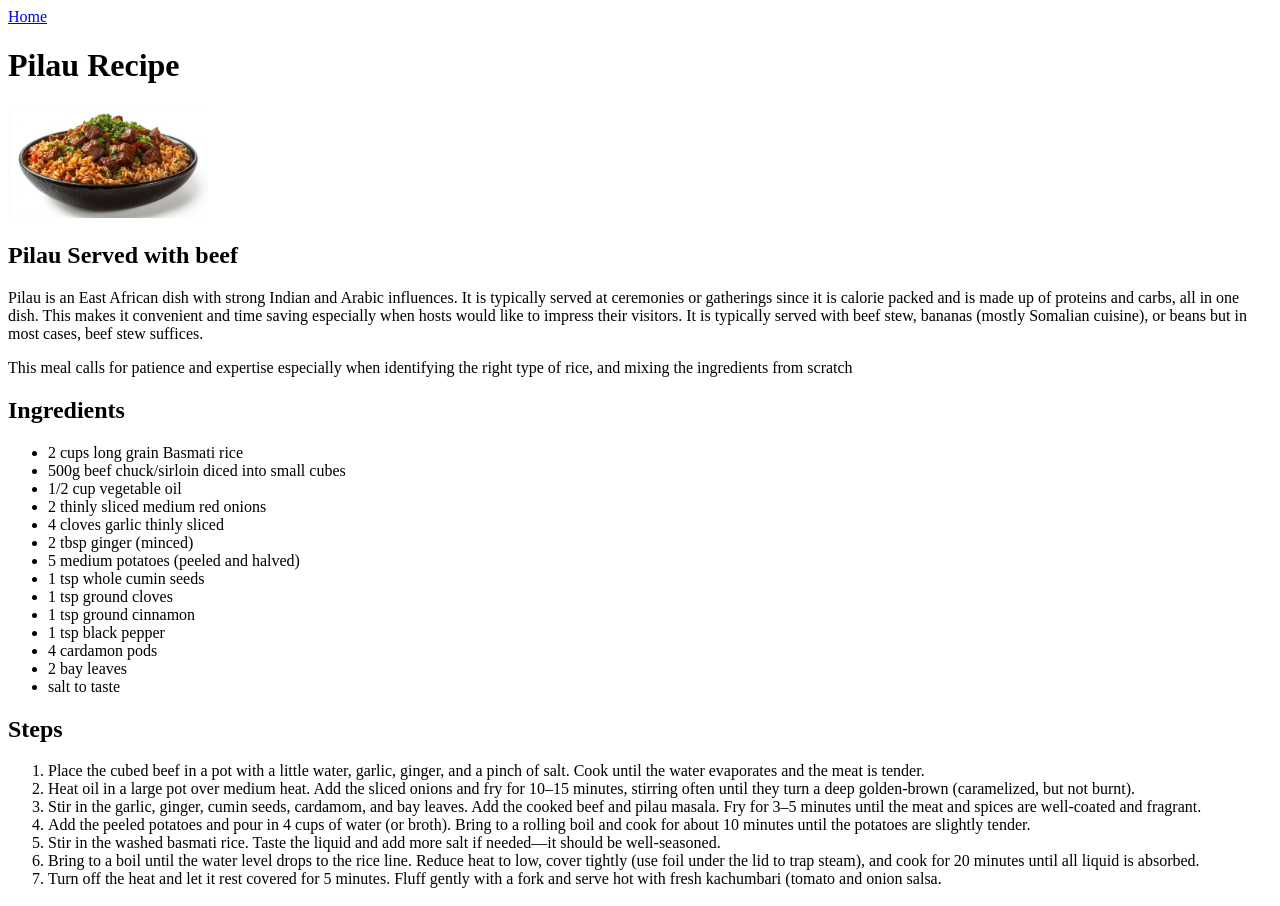
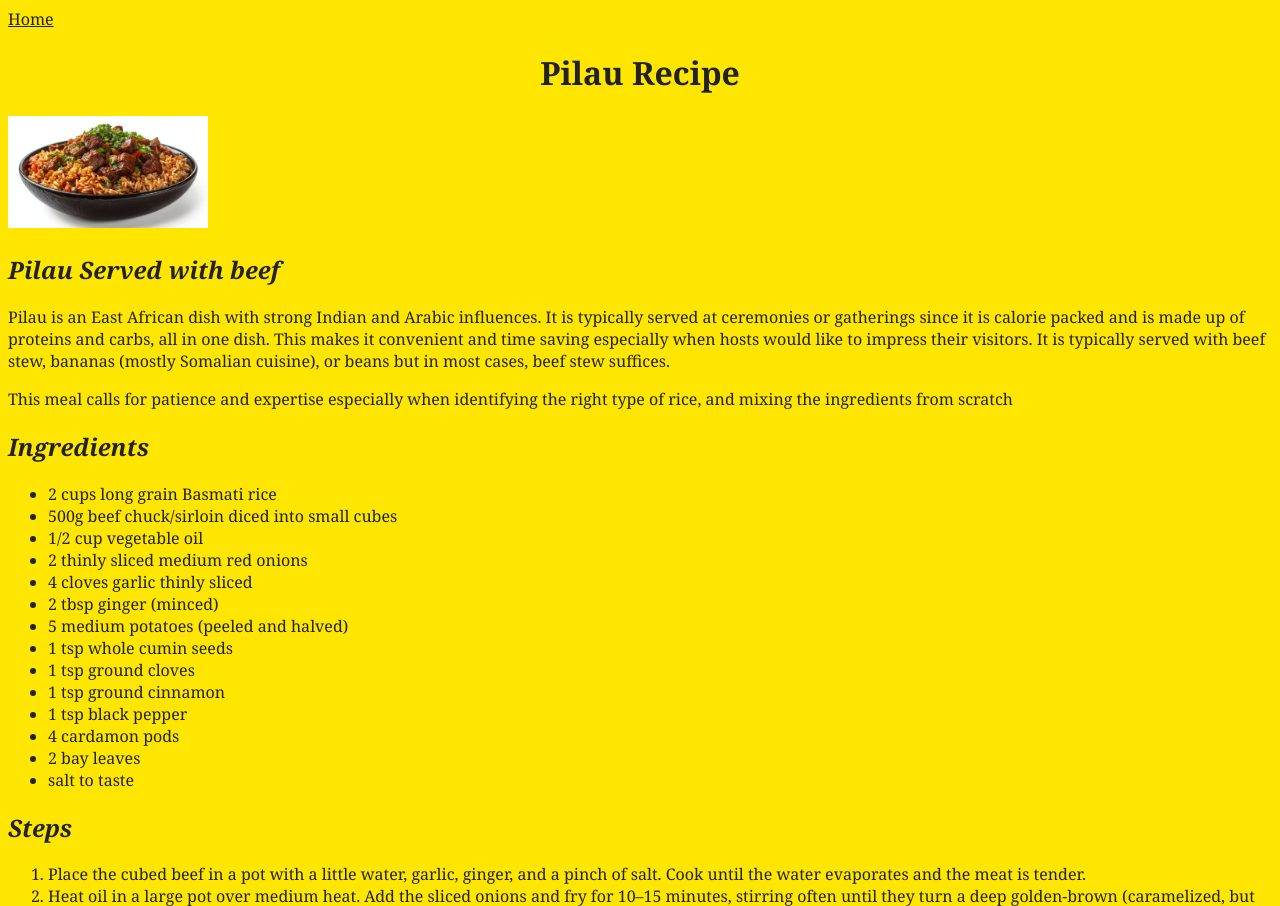
Before and after one commit to noon-an/odin-recipes, a plain HTML site: page recipes/pilau.html in a window 1280 px wide. Shown: the top 906 px of the page. Drawn offline with Linux system fonts and the light colour scheme.

Commit message:
add styling to universal, h1, and h2 elements

```diff
--- a/recipes/pilau.html
+++ b/recipes/pilau.html
@@ -3,6 +3,7 @@
     <head>
         <meta charset="UTF-8">
         <title>Pilau Recipe</title>
+        <link rel="stylesheet" href="../styles.css">
     </head>
     <body>
         <a href="../index.html">Home</a>
@@ -36,7 +37,7 @@
             <li>Add the peeled potatoes and pour in 4 cups of water (or broth). Bring to a rolling boil and cook for about 10 minutes until the potatoes are slightly tender.</li>
             <li>Stir in the washed basmati rice. Taste the liquid and add more salt if needed—it should be well-seasoned.</li>
             <li>Bring to a boil until the water level drops to the rice line. Reduce heat to low, cover tightly (use foil under the lid to trap steam), and cook for 20 minutes until all liquid is absorbed.</li>
-            <li>Turn off the heat and let it rest covered for 5 minutes. Fluff gently with a fork and serve hot with fresh kachumbari (tomato and onion salsa.</li>
+            <li>Turn off the heat and let it rest covered for 5 minutes. Fluff gently with a fork and serve hot with fresh kachumbari (tomato and onion salsa).</li>
         </ol>
     </body>
 </html>
--- /dev/null
+++ b/styles.css
@@ -0,0 +1,14 @@
+* {
+    background-color: rgb(255, 230, 0);
+    color: #222222;
+    font-family: Georgia, 'Times New Roman', Times, serif;
+}
+
+h1 {
+    text-align: center;
+    font-weight: bold;
+}
+
+h2 {
+    font-style: oblique;
+}
```
Also changed, not shown: index.html (+1 -0 lines), recipes/ossobuco.html (+1 -0 lines), recipes/plantain.html (+1 -0 lines).
